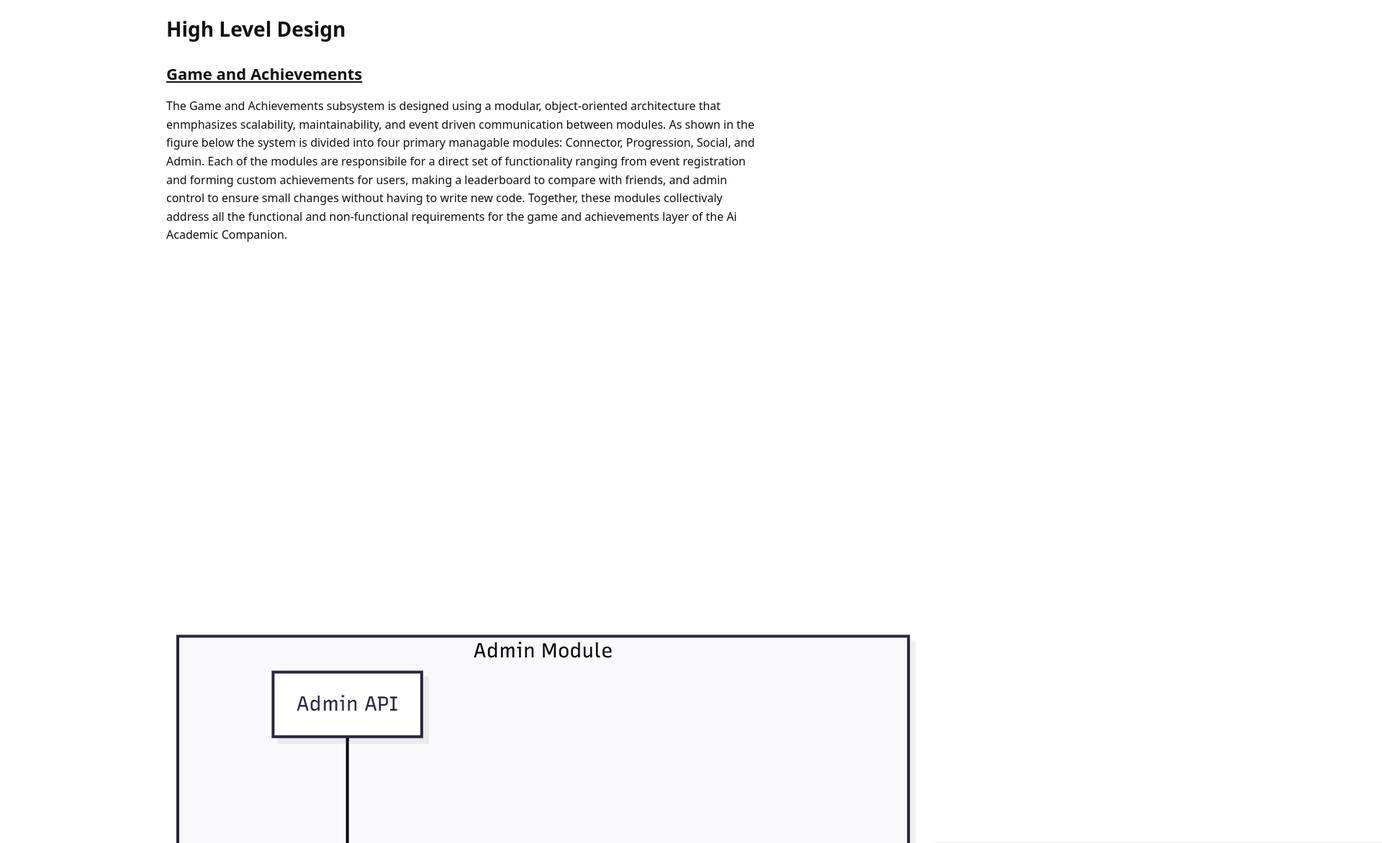
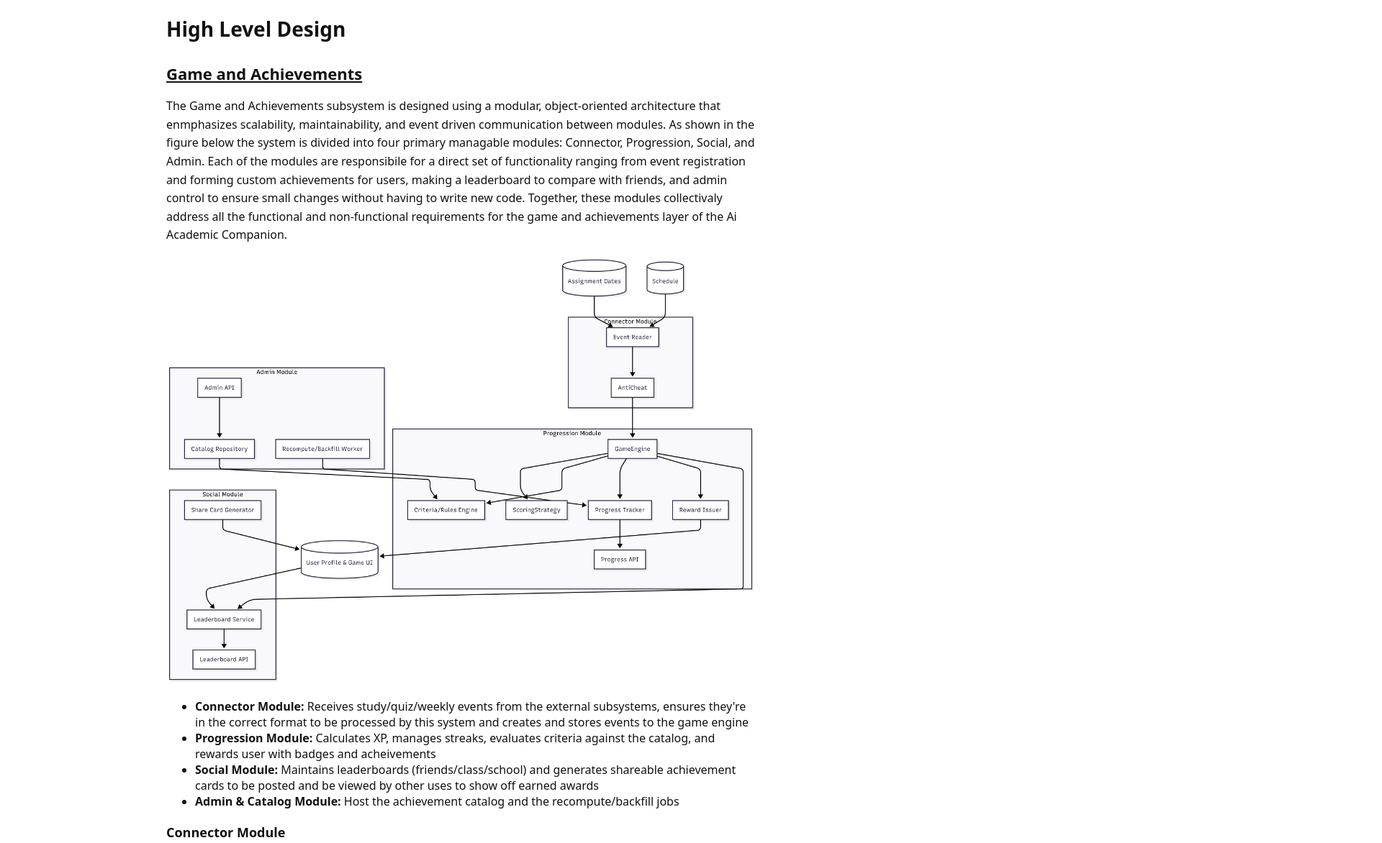
Before and after one commit to hamzaasethi810/Project1SoftwareDesign, a plain HTML site: page high-level-design.html in a window 1280 px wide. Shown: the part 128-1300 px from the top of the page at 72% size, 1920 px wide, since content can reach past the window. Drawn offline with Linux system fonts and the light colour scheme.

Commit message:
Add files via upload

```diff
--- a/assets/site.js
+++ b/assets/site.js
@@ -1,3 +1,4 @@
+
 document.addEventListener("DOMContentLoaded", () => {
   if (window.mermaid) { mermaid.initialize({ startOnLoad: true }); }
 });
--- a/assets/style.css
+++ b/assets/style.css
@@ -1,3 +1,4 @@
+
 :root { --fg:#111; --muted:#666; --link:#0645ad; --bg:#fff; --border:#e5e5e5; }
 * { box-sizing: border-box; }
 html, body { margin:0; padding:0; font-family: system-ui, -apple-system, Segoe UI, Roboto, Helvetica, Arial, "Apple Color Emoji", "Segoe UI Emoji"; color:var(--fg); background:var(--bg); }
@@ -24,3 +25,4 @@ table { border-collapse:collapse; width:100%; }
 td, th { border:1px solid var(--border); padding:8px; text-align:left; }
 .badge { display:inline-block; padding:2px 8px; border:1px solid var(--border); border-radius:999px; font-size:12px; color:var(--muted); margin-left:8px; }
 .small { color:var(--muted); font-size: 14px; }
+.image { width: 100%; height: auto; }
```
